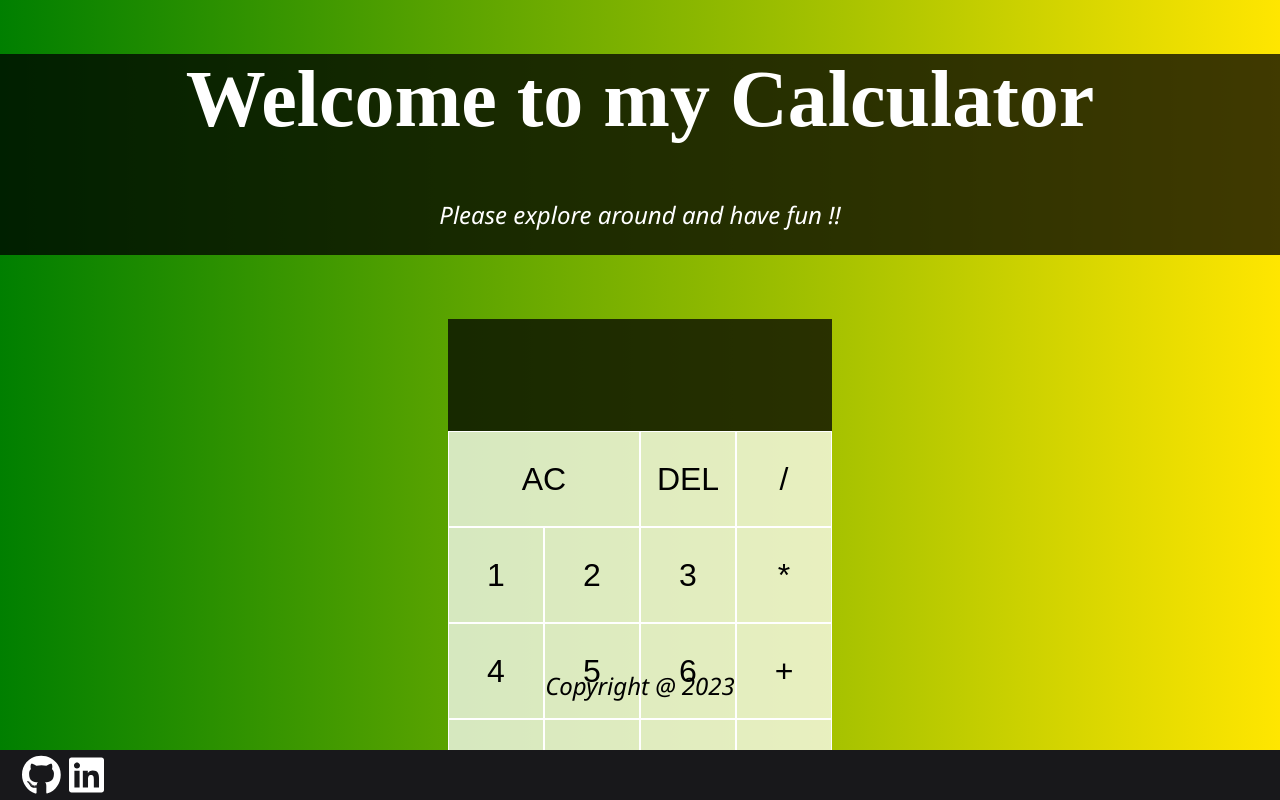
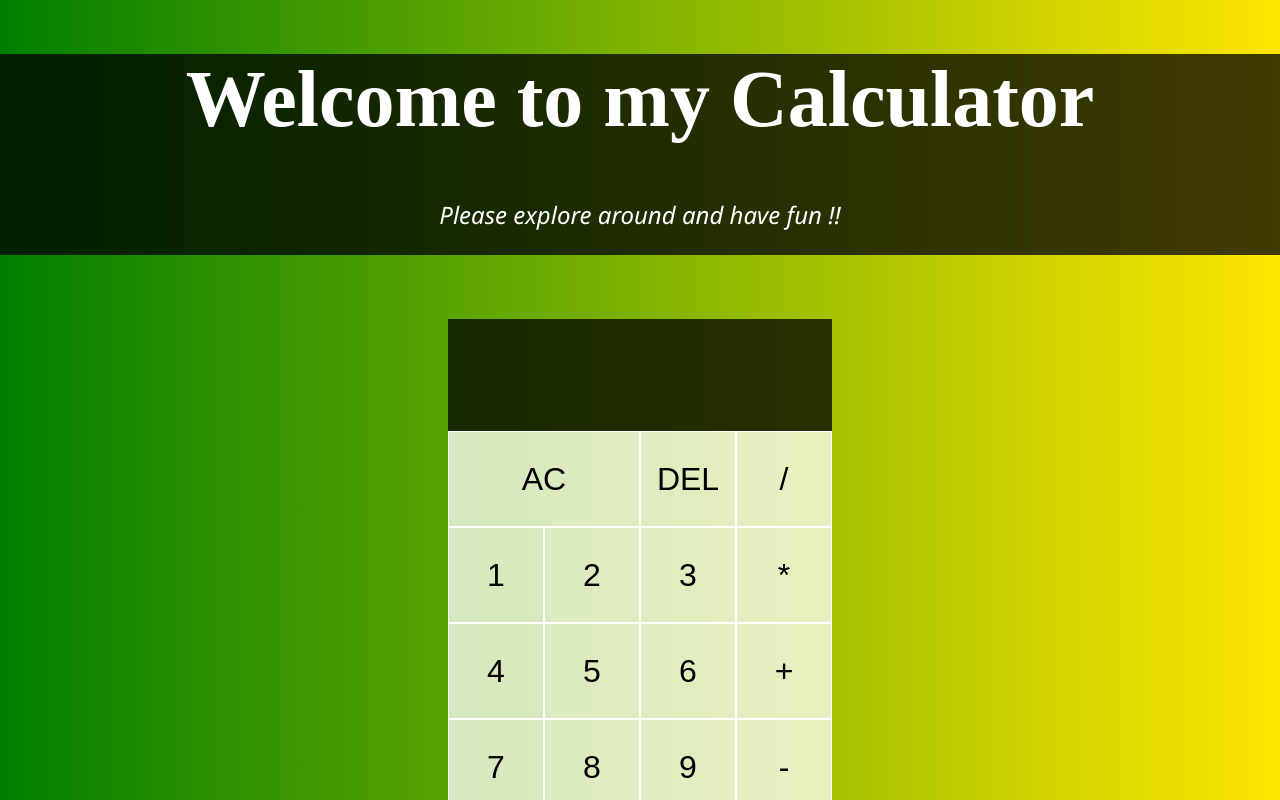
Before and after one commit to jack-ooi-bp/calculator, a React (Create React App) app: page / in a window 1280 px wide. Shown: the top 800 px of the page. Built offline with nearby package versions, Linux system fonts and the light colour scheme.

Commit message:
modified:   src/styles.css

```diff
--- a/src/styles.css
+++ b/src/styles.css
@@ -55,7 +55,7 @@ background-color: rgba(255,255,255,.75);
 }
 
 .Footer {
-    position: absolute;
+    position: static;
     bottom: 0px;
     width: 100%;
     -ms-flex-align: center
@@ -70,3 +70,7 @@ button{
 .FooterBox{
     justify-content: flex-start
 }
+/*
+.Copyright{
+    padding-top: 1px;
+} */
```
